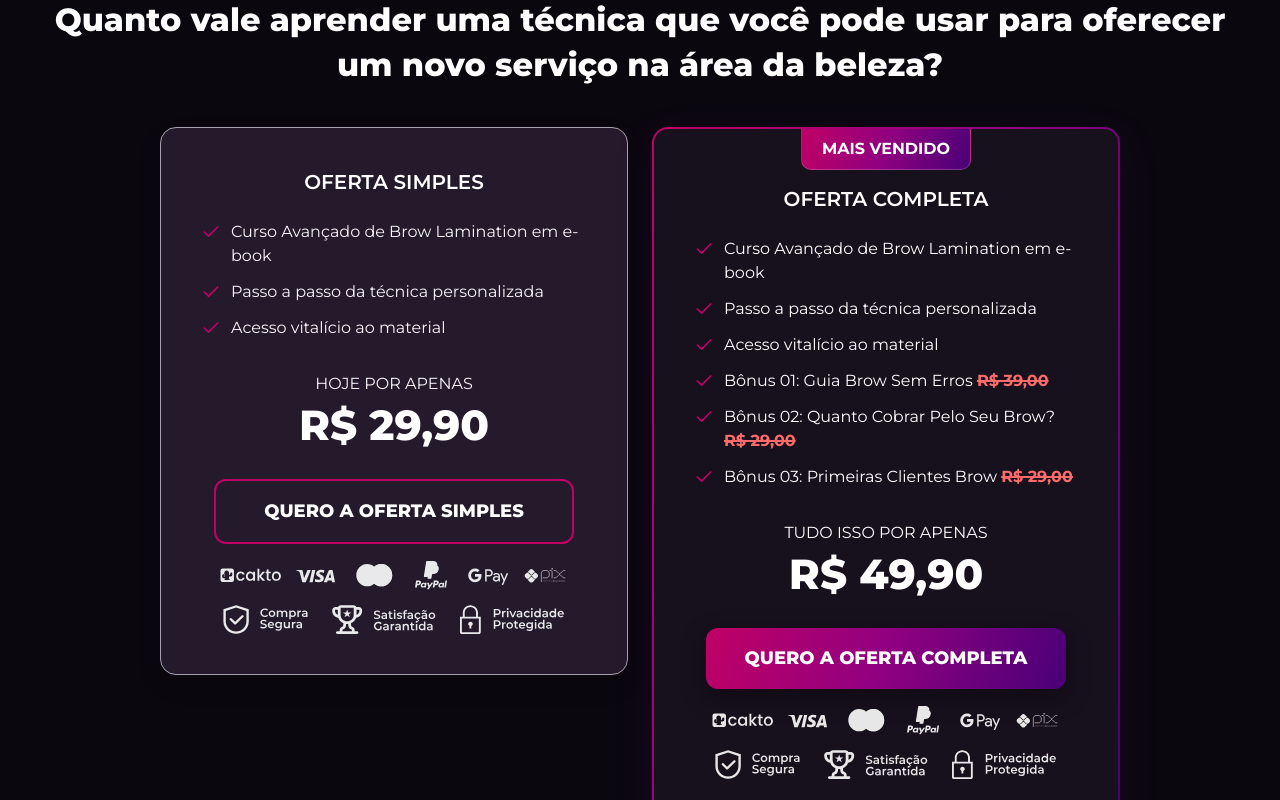
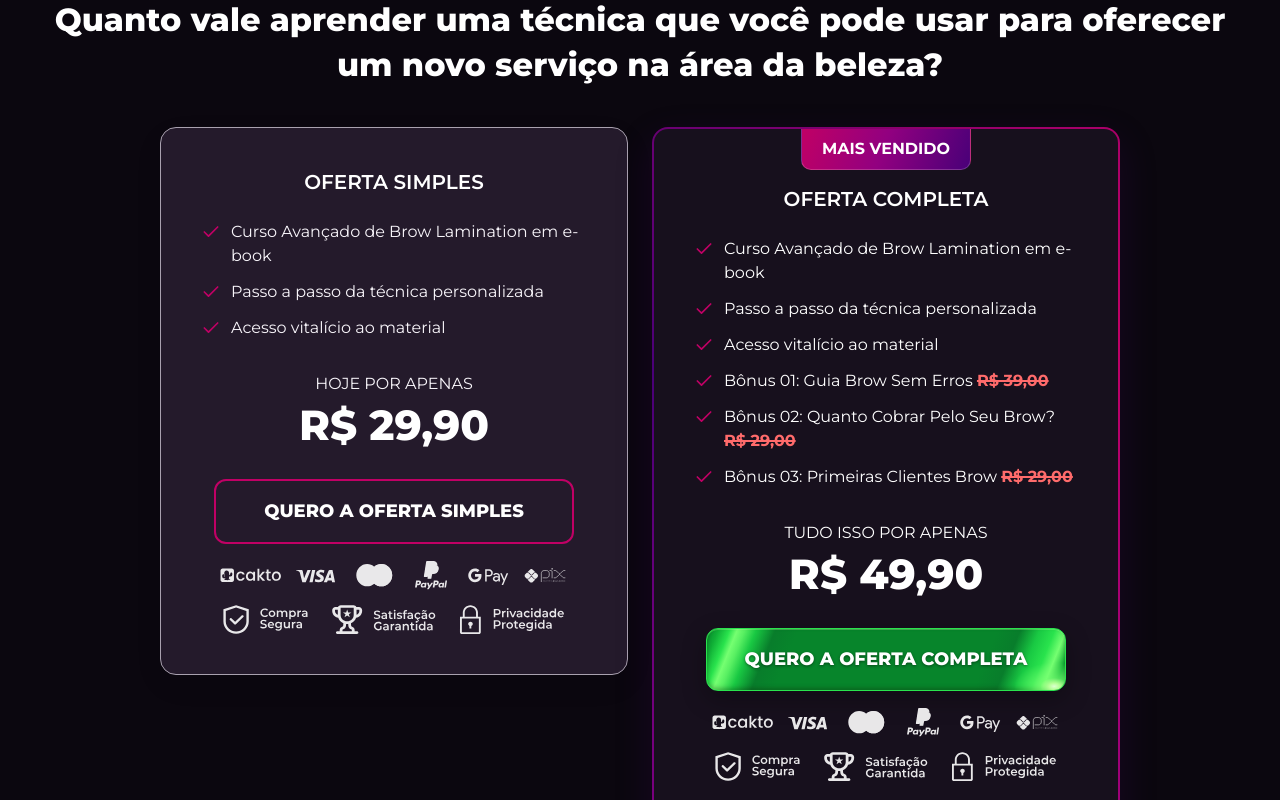
Before and after one commit to lupitavun10-netizen/projeto-01, a React (Vite) app: page / in a window 1280 px wide. Shown: the part 4360-5160 px from the top of the page. Built offline with nearby package versions, Linux system fonts and the light colour scheme.

Commit message:
Atualiza acabamento e animacao da CTA

```diff
--- a/src/styles/index.css
+++ b/src/styles/index.css
@@ -44,7 +44,9 @@ button:focus-visible,a:focus-visible { outline:3px solid var(--cta-color); outli
 .offer-card .button-secondary { color:var(--text-on-dark); border-color:var(--cta-color) }
 .offer-card.featured { background:linear-gradient(var(--background-dark-secondary),var(--background-dark-secondary)) padding-box,linear-gradient(110deg,var(--cta-color),var(--cta-light) 48%,var(--cta-dark)) border-box; border:2px solid transparent; box-shadow:0 14px 38px rgba(73,0,120,.2) }
 .offer-card.featured .feature-list svg { color:var(--cta-color) }
-.offer-card.featured .offer-action .button,.offer-card.featured .offer-badge { background:linear-gradient(110deg,var(--cta-color) 0%,var(--cta-light) 48%,var(--cta-dark) 100%) }
+.offer-card.featured .offer-badge { background:linear-gradient(110deg,var(--cta-color) 0%,var(--cta-light) 48%,var(--cta-dark) 100%) }
+.offer-card.featured .offer-action .button { background:linear-gradient(110deg,var(--complete-offer-button) 0%,var(--complete-offer-button-light) 48%,var(--complete-offer-button-hover) 100%); color:var(--text-on-dark) }
+.offer-card.featured .offer-action .button:hover { filter:brightness(1.05) }
 .guarantee-seal { filter:brightness(0) saturate(100%) invert(18%) sepia(94%) saturate(4400%) hue-rotate(313deg) brightness(79%) contrast(116%) }
 .faq { display:grid; gap:16px; border:0 }
 .faq-item { padding-inline:24px; background:var(--background-white); border:1px solid var(--border-soft); border-radius:16px; box-shadow:0 6px 18px rgba(11,7,15,.035) }
@@ -78,3 +80,36 @@ button:focus-visible,a:focus-visible { outline:3px solid var(--cta-color); outli
 .modules-section .card-tag { background:var(--background-module-tag); color:var(--cta-dark); border:0; border-radius:8px; padding:8px 14px }
 .modal .button { width:100%; max-width:100%; padding-inline:8px; font-size:14px }
 @media (max-width:479px) { .modal .button { font-size:clamp(9px,2.8vw,13px) } }
+
+/* Motion for the complete offer, respecting reduced motion. */
+@property --offer-border-angle { syntax:'<angle>'; initial-value:0deg; inherits:false; }
+.offer-card.featured { --offer-border-angle:0deg; background:linear-gradient(var(--background-dark-secondary),var(--background-dark-secondary)) padding-box,conic-gradient(from var(--offer-border-angle),var(--cta-color),var(--cta-light),var(--cta-dark),var(--cta-color)) border-box; animation:offer-border-flow 6s linear infinite; }
+@keyframes offer-border-flow { to { --offer-border-angle:360deg; } }
+@media (prefers-reduced-motion:no-preference) {
+  .offer-card.featured .offer-action .button { background-size:220% 100%; animation:none; }
+  .offer-card.featured .offer-action .button:hover { animation:none; transform:none; filter:brightness(1.05); }
+}
+.offer-card.featured .offer-action .button:active { animation:none; transform:scale(.98); }
+@media (prefers-reduced-motion:reduce) { .offer-card.featured { animation:none; }.offer-card.featured .offer-action .button:hover { animation:none; transform:none; } }
+
+/* Olive-green metal with edge transitions and a lower-right glint. */
+.offer-card.featured .offer-action .button {
+ position:relative; overflow:hidden; isolation:isolate; animation:none; transform:none;
+ color:var(--text-on-dark); text-shadow:0 1px 3px rgba(0,0,0,.45);
+ border:1px solid var(--complete-offer-metal-edge);
+ background:linear-gradient(112deg,var(--complete-offer-metal-deep) 0%,var(--complete-offer-metal-mid) 3%,var(--complete-offer-metal-edge) 6%,var(--complete-offer-metal-light) 8%,var(--complete-offer-button-light) 10%,var(--complete-offer-button) 13%,var(--complete-offer-metal-shadow) 18%,var(--complete-offer-metal-deep) 24%,var(--complete-offer-metal-deep) 76%,var(--complete-offer-metal-shadow) 82%,var(--complete-offer-button) 87%,var(--complete-offer-metal-edge) 91%,var(--complete-offer-metal-light) 94%,var(--complete-offer-metal-mid) 97%,var(--complete-offer-metal-deep) 100%);
+ background-size:100% 100%; box-shadow:inset 0 1px 0 rgba(179,255,148,.3),inset 0 -2px 4px rgba(16,32,4,.3),0 8px 24px rgba(0,0,0,.3);
+}
+.offer-card.featured .offer-action .button::before {
+ content:""; position:absolute; z-index:-1; pointer-events:none; inset:0;
+ background:radial-gradient(ellipse 40px 24px at 97% 94%,var(--complete-offer-metal-reflection) 0%,var(--complete-offer-metal-glint) 14%,rgba(117,255,113,.65) 35%,rgba(117,255,113,0) 100%);
+}
+.offer-card.featured .offer-action .button:hover { animation:none; transform:none; filter:brightness(1.03); }
+.offer-card.featured .offer-action .button:active { animation:none; transform:none; }
+
+@keyframes complete-cta-hover { 0%,48%,100% { transform:translateX(0) } 8%,24% { transform:translateX(-5px) } 16%,32% { transform:translateX(5px) } 40% { transform:translateX(-2px) } }
+@media (prefers-reduced-motion:no-preference) {
+ .offer-card.featured .offer-action .button { animation:complete-cta-hover 1.5s ease-in-out infinite; }
+ .offer-card.featured .offer-action .button:hover { animation:complete-cta-hover 1.5s ease-in-out infinite; filter:none; }
+ .offer-card.featured .offer-action .button:active { animation:none; transform:scale(.98); }
+}
```
